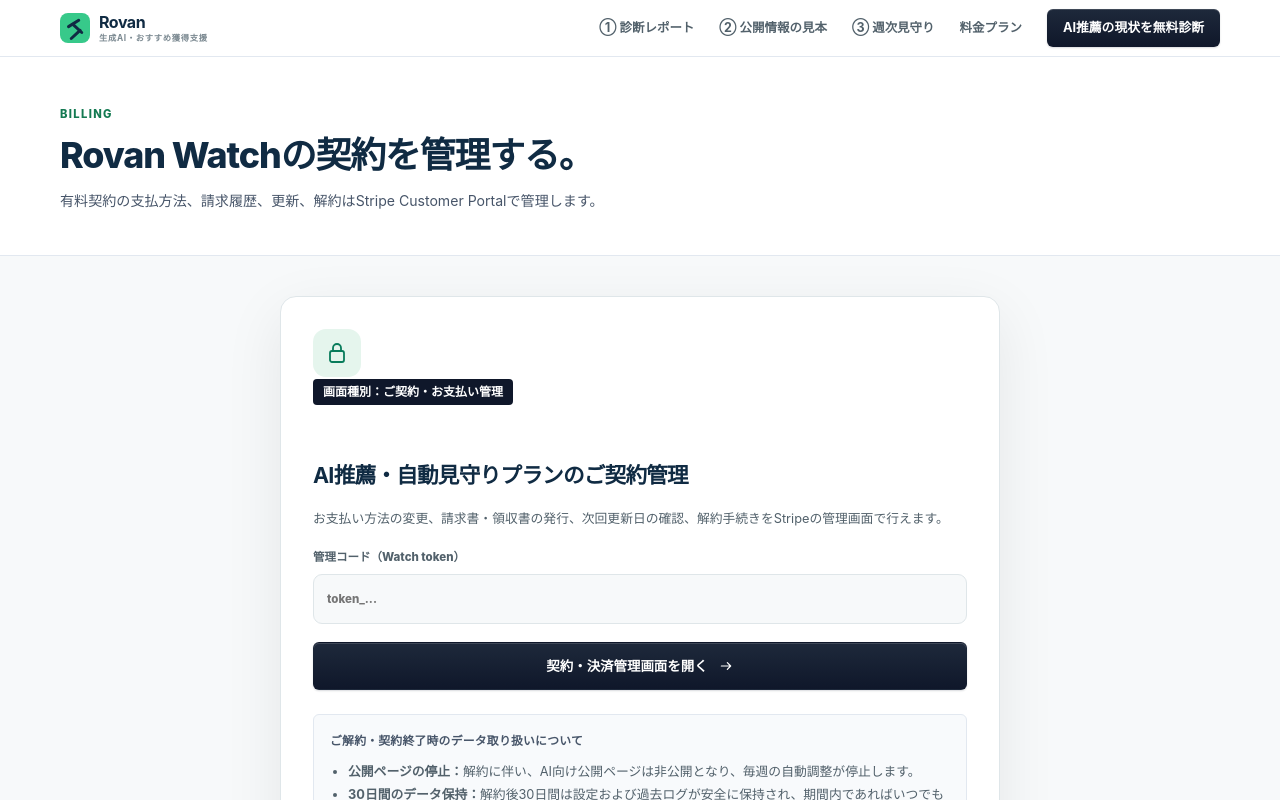
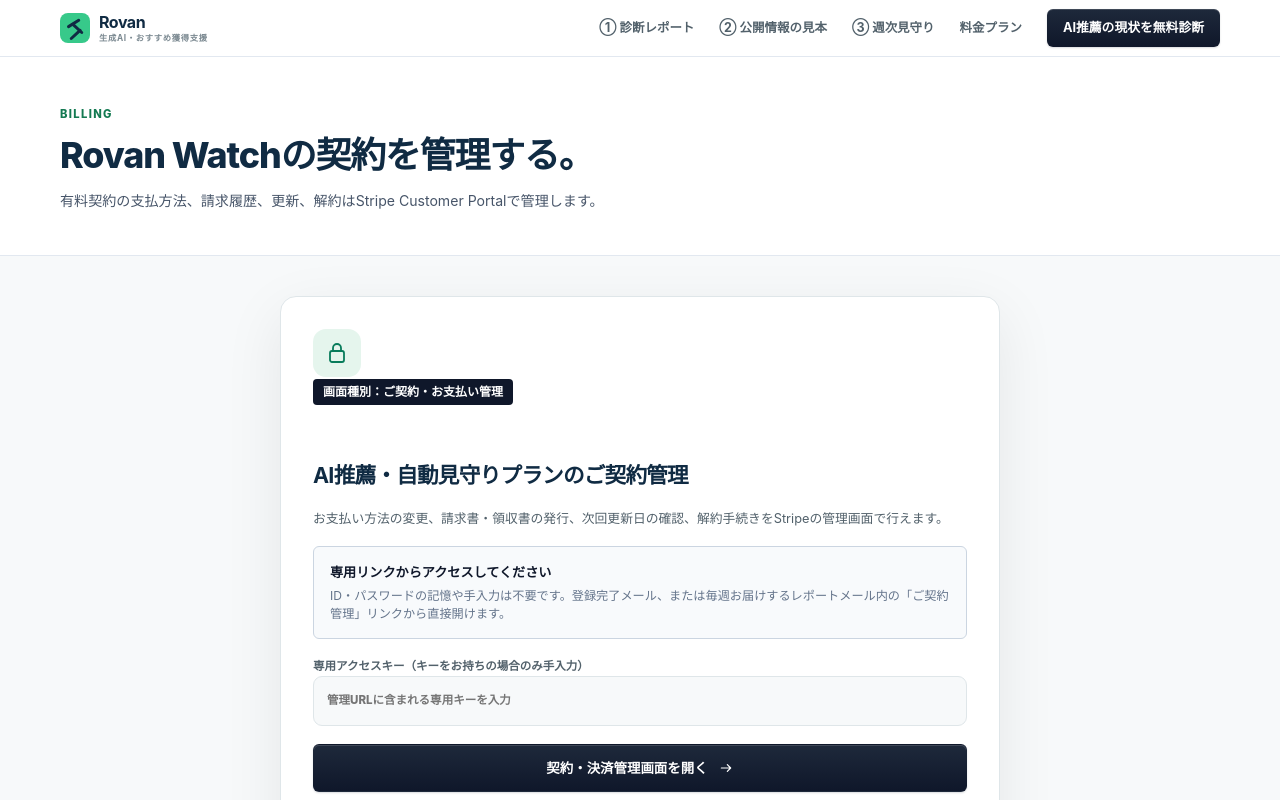
Before and after one commit to salve-de/AIX-next, a Next.js app: page /billing in a window 1280 px wide. Shown: the top 800 px of the page. Built offline with nearby package versions, Linux system fonts and the light colour scheme; no server answers.

Commit message:
fix(billing): hide internal watch token field and streamline magic link authentication UX

```diff
--- a/components/billing-client.tsx
+++ b/components/billing-client.tsx
@@ -47,8 +47,26 @@ export function BillingClient() {
       </span>
       <h2>AI推薦・自動見守りプランのご契約管理</h2>
       <p>お支払い方法の変更、請求書・領収書の発行、次回更新日の確認、解約手続きをStripeの管理画面で行えます。</p>
-      <label>管理コード（Watch token）<input value={token} disabled={busy} onChange={(event) => { setWatch(null); setToken(event.target.value); }} placeholder="token_..." /></label>
-      {watch ? <div className="billing-watch-summary"><span>対象企業</span><strong>{watch.latest.discovery.brandName}</strong><small>{watch.paid ? "有料見守り契約中" : watch.status === "trial" ? "無料トライアル中" : "契約状況をご確認ください"}</small></div> : null}
+      {watch ? (
+        <div className="billing-watch-summary" style={{ marginBottom: "16px" }}>
+          <span>照合完了（ログイン中）</span>
+          <strong>{watch.latest.discovery.brandName}</strong>
+          <small>{watch.paid ? "有料見守り契約中" : watch.status === "trial" ? "無料トライアル中" : "契約状況をご確認ください"}</small>
+        </div>
+      ) : (
+        <div style={{ margin: "16px 0", padding: "14px 16px", background: "#f8fafc", border: "1px solid #cbd5e1", borderRadius: "6px", textAlign: "left" }}>
+          <strong style={{ display: "block", color: "#0f172a", fontSize: "0.82rem", marginBottom: "4px" }}>
+            専用リンクからアクセスしてください
+          </strong>
+          <p style={{ margin: 0, color: "#64748b", fontSize: "0.76rem", lineHeight: 1.5 }}>
+            ID・パスワードの記憶や手入力は不要です。登録完了メール、または毎週お届けするレポートメール内の「ご契約管理」リンクから直接開けます。
+          </p>
+        </div>
+      )}
+      <label style={{ display: watch ? "none" : "block" }}>
+        専用アクセスキー（キーをお持ちの場合のみ手入力）
+        <input value={token} disabled={busy} onChange={(event) => { setWatch(null); setToken(event.target.value); }} placeholder="管理URLに含まれる専用キーを入力" />
+      </label>
       <button className="button button-dark" type="submit" disabled={busy || !token || !watch}>{busy ? "準備中…" : <>契約・決済管理画面を開く <ArrowIcon /></>}</button>
       {message ? <p className="form-error" role="status">{message}</p> : null}
 
```
Also changed, not shown: 1 other file (tests, documents, lock files or other folders).
